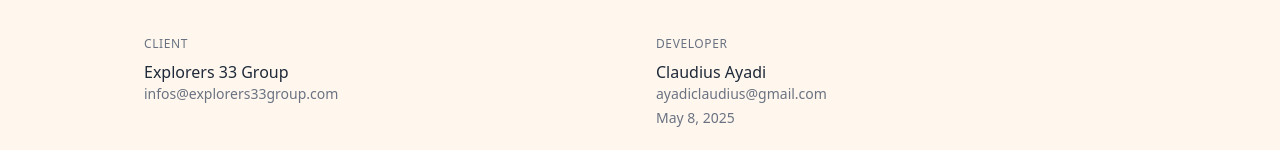
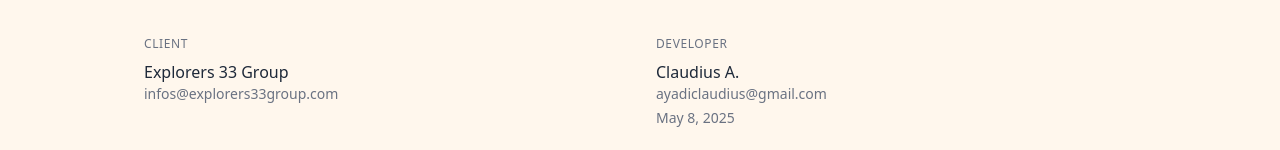
Before and after one commit to claudiusayadi/contracts, a Next.js app: page / in a window 1280 px wide. Shown: the part 140-290 px from the top of the page. Built offline with nearby package versions, Linux system fonts and the light colour scheme.

Commit message:
fix: update project title and developer name for consistency

```diff
--- a/src/app/layout.tsx
+++ b/src/app/layout.tsx
@@ -9,7 +9,7 @@
 });
 
 export const metadata: Metadata = {
-	title: 'Project Proposal | Web Development',
+	title: 'Project Proposal | Web Development | adun.studio',
 	description: 'Professional web development project proposal',
 };
 
--- a/src/content/acceptance.json
+++ b/src/content/acceptance.json
@@ -6,7 +6,7 @@
 		"signatures": [
 			{
 				"role": "Software Engineer",
-				"name": "Claudius Ayadi",
+				"name": "Claudius A.",
 				"email": "ayadiclaudius@gmail.com"
 			},
 			{
--- a/src/content/metadata.json
+++ b/src/content/metadata.json
@@ -2,7 +2,7 @@
 	"title": "Explorers 33 Group - Corporate Website Development",
 	"agency": { "name": "adun.studio", "email": "grow@adun.studio" },
 	"developer": {
-		"name": "Claudius Ayadi",
+		"name": "Claudius A.",
 		"email": "ayadiclaudius@gmail.com"
 	},
 	"client": {
```
